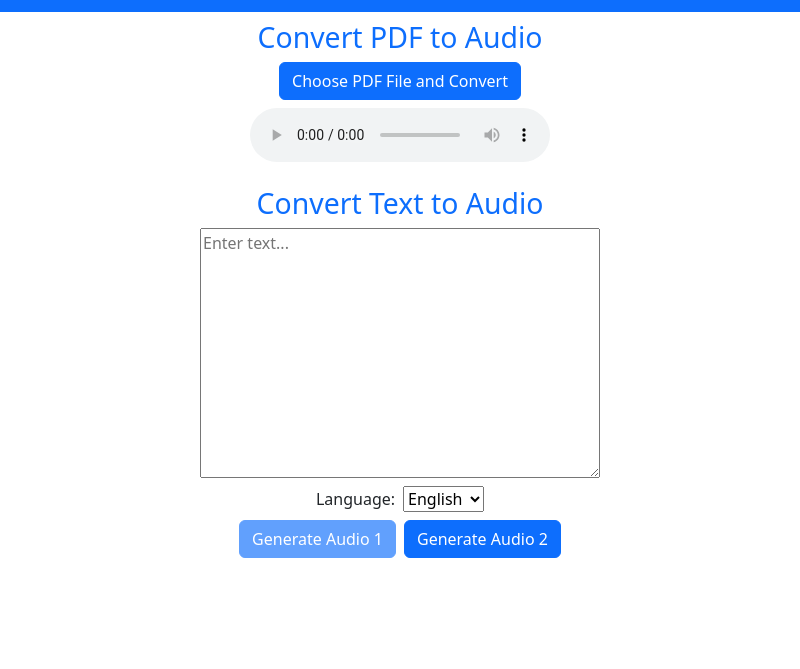
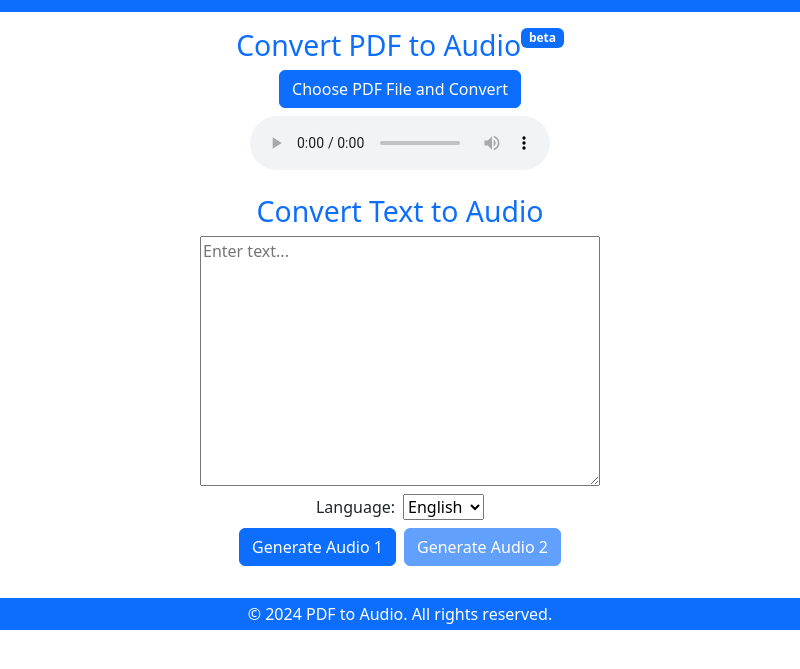
Before and after one commit to AlbertArakelyan/pdf-to-audio-plus, an Electron app: page index.html in a window 800 px wide. Shown: the part 53-722 px from the top of the page. Drawn offline with nearby package versions, Linux system fonts and the light colour scheme.

Commit message:
small improvements on UI

```diff
--- a/index.html
+++ b/index.html
@@ -15,9 +15,14 @@
   <header class="bg-primary text-white p-2">
     <h1 class="text-center">PDF to Audio</h1>
   </header>
-  <main class="pt-2">
+  <main class="pt-3 pb-2">
     <div class="d-flex flex-column align-items-center mb-4">
-      <h2 class="text-primary mb-2">Convert PDF to Audio</h2>
+      <div class="d-flex align-items-start">
+        <h2 class="text-primary mb-2">
+          Convert PDF to Audio
+        </h2>
+        <span class="badge bg-primary">beta</span>
+      </div>
       <!-- <div>
         <input type="file" id="pdfInput" accept="application/pdf">
         <button class="btn btn-primary" id="convertPdf" onclick="convertPdf()">Convert</button>
@@ -42,14 +47,17 @@
         </select>
       </div>
       <div class="d-flex gap-2 mt-2 align-items-center">
-        <button class="btn btn-primary" onclick="convertText()" disabled>Generate Audio 1</button>
-        <button class="btn btn-primary" id="textToAudio">Generate Audio 2</button>
+        <button class="btn btn-primary" id="textToAudio">Generate Audio 1</button>
+        <button class="btn btn-primary" onclick="convertText()" disabled>Generate Audio 2</button>
       </div>
     </div>
 
     <!-- create obly button for "pdf-to-audio" handler, the rest will be handled by handler when button clicked -->
     <script src="./assets/js/renderer.js"></script>
   </main>
+  <footer class="d-flex justify-content-center bg-primary text-white p-1">
+    <p class="text-center mb-0">&copy; 2024 PDF to Audio. All rights reserved.</p>
+  </footer>
 </body>
 
 </html>
```
